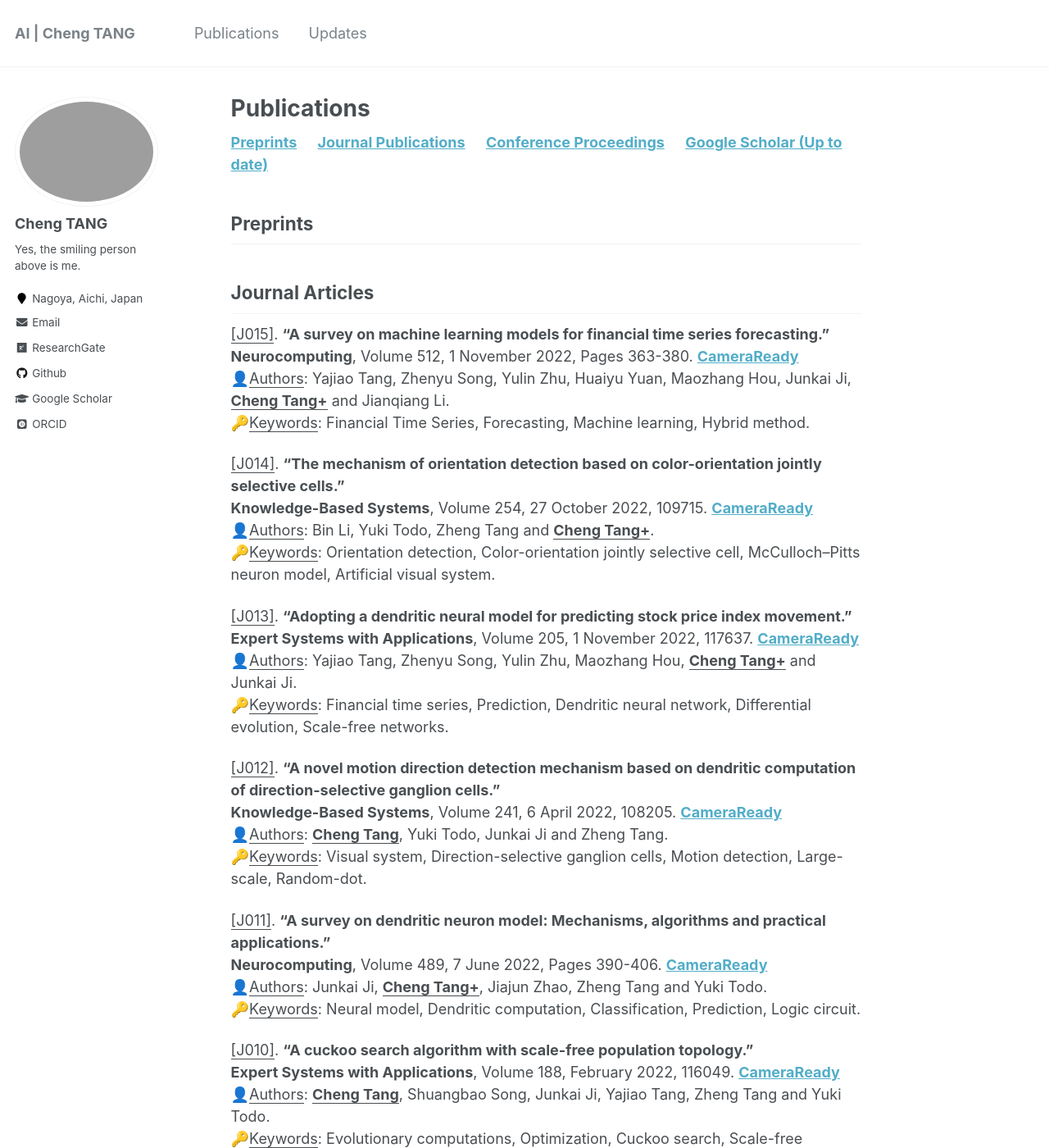
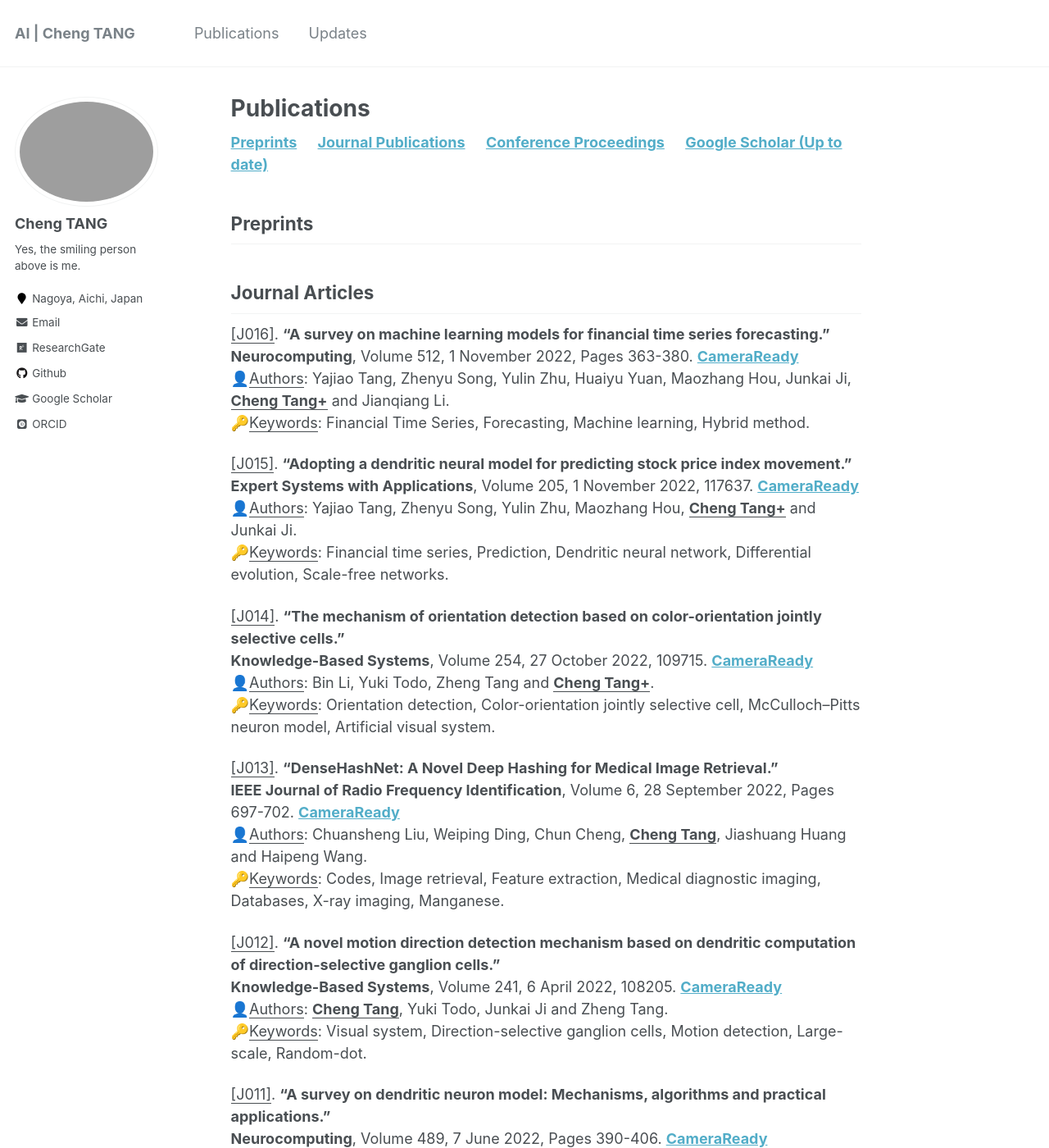
Before and after one commit to ChengTANG-AI/chengtang-ai.github.io, a Jekyll site: the page built from _pages/JournalPublications.md, in a window 1280 px wide and 1400 px high. Shown: the whole window at 82% size. Built offline with Jekyll 4.4.1, drawn with Linux system fonts in a browser that asks for light colours; some web fonts are replaced; comment, search, counter and statistics services are not loaded.

Commit message:
Update JournalPublications.md

```diff
--- a/_pages/JournalPublications.md
+++ b/_pages/JournalPublications.md
@@ -18,20 +18,25 @@ Journal Articles
 
 
 
-<u>[J015]</u>. **"A survey on machine learning models for financial time series forecasting."**
+<u>[J016]</u>. **"A survey on machine learning models for financial time series forecasting."**
 **Neurocomputing**, Volume 512, 1 November 2022, Pages 363-380. **[CameraReady](https://doi.org/10.1016/j.neucom.2022.09.003)**
 👤<u>Authors</u>: Yajiao Tang, Zhenyu Song, Yulin Zhu, Huaiyu Yuan, Maozhang Hou, Junkai Ji, **<u>Cheng Tang+</u>** and Jianqiang Li.
 🔑<u>Keywords</u>: Financial Time Series, Forecasting, Machine learning, Hybrid method.
+
+<u>[J015]</u>. **"Adopting a dendritic neural model for predicting stock price index movement."**
+**Expert Systems with Applications**, Volume 205, 1 November 2022, 117637. **[CameraReady](https://doi.org/10.1016/j.eswa.2022.117637)**
+👤<u>Authors</u>: Yajiao Tang, Zhenyu Song, Yulin Zhu, Maozhang Hou, **<u>Cheng Tang+</u>** and Junkai Ji.
+🔑<u>Keywords</u>: Financial time series, Prediction, Dendritic neural network, Differential evolution, Scale-free networks.
 
 <u>[J014]</u>. **"The mechanism of orientation detection based on color-orientation jointly selective cells."**
 **Knowledge-Based Systems**, Volume 254, 27 October 2022, 109715. **[CameraReady](https://doi.org/10.1016/j.knosys.2022.109715)**
 👤<u>Authors</u>: Bin Li, Yuki Todo, Zheng Tang and **<u>Cheng Tang+</u>**.
 🔑<u>Keywords</u>: Orientation detection, Color-orientation jointly selective cell, McCulloch–Pitts neuron model, Artificial visual system.
 
-<u>[J013]</u>. **"Adopting a dendritic neural model for predicting stock price index movement."**
-**Expert Systems with Applications**, Volume 205, 1 November 2022, 117637. **[CameraReady](https://doi.org/10.1016/j.eswa.2022.117637)**
-👤<u>Authors</u>: Yajiao Tang, Zhenyu Song, Yulin Zhu, Maozhang Hou, **<u>Cheng Tang+</u>** and Junkai Ji.
-🔑<u>Keywords</u>: Financial time series, Prediction, Dendritic neural network, Differential evolution, Scale-free networks.
+<u>[J013]</u>. **"DenseHashNet: A Novel Deep Hashing for Medical Image Retrieval."**
+**IEEE Journal of Radio Frequency Identification**, Volume 6, 28 September 2022, Pages 697-702. **[CameraReady](https://doi.org/10.1109/JRFID.2022.3209986)**
+👤<u>Authors</u>: Chuansheng Liu, Weiping Ding, Chun Cheng, **<u>Cheng Tang</u>**, Jiashuang Huang and Haipeng Wang.
+🔑<u>Keywords</u>: Codes, Image retrieval, Feature extraction, Medical diagnostic imaging, Databases, X-ray imaging, Manganese.
 
 <u>[J012]</u>. **"A novel motion direction detection mechanism based on dendritic computation of direction-selective ganglion cells."**
 **Knowledge-Based Systems**, Volume 241, 6 April 2022, 108205. **[CameraReady](https://doi.org/10.1016/j.knosys.2022.108205)**
```
